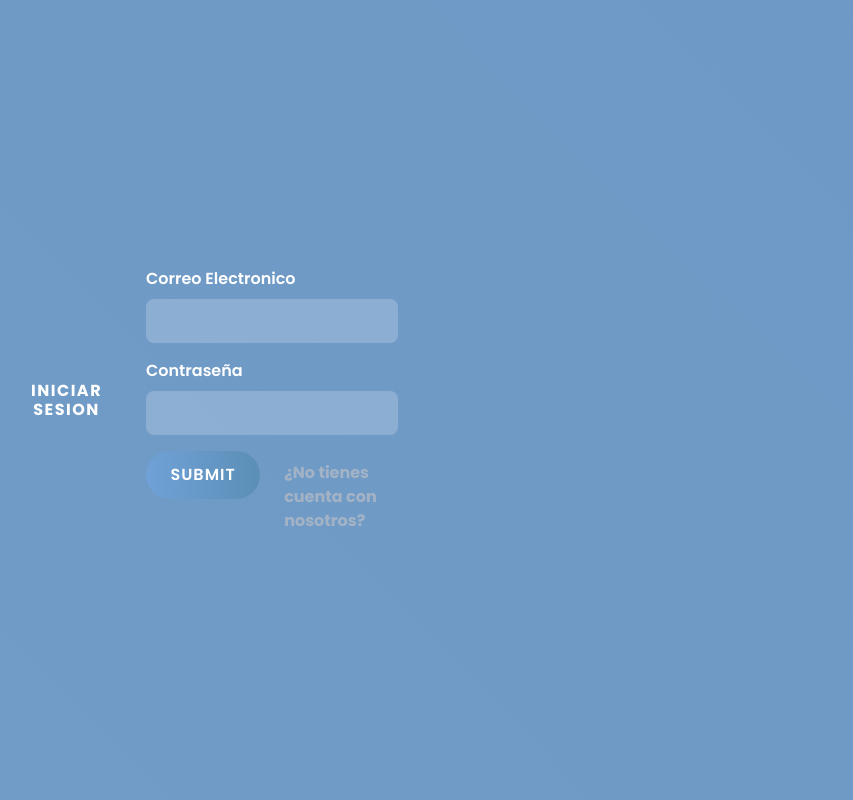
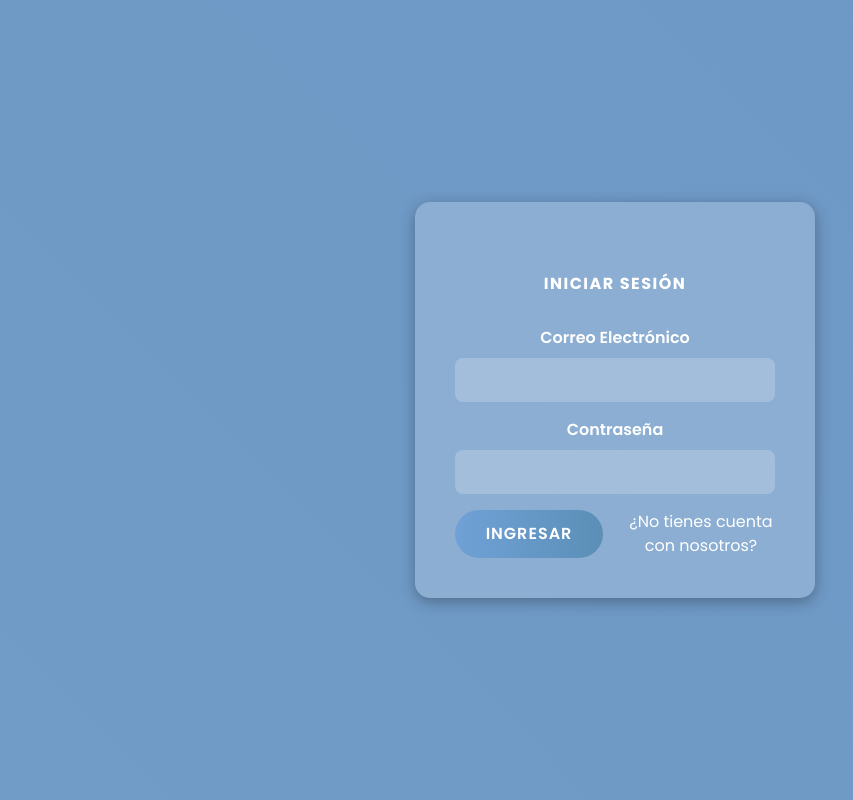
Before and after one commit to MelissaFloresA/LACUPONERA, a PHP site: page /LACUPONERA/Login in a window 1320 px wide. Shown: the whole page, without its empty margins (45-898 px from the left). Run offline with PHP 8.4, Linux system fonts and the light colour scheme.

Commit message:
Encriptacion, style de login, registro y token

```diff
--- a/Controllers/Clientes/ProcesarloginController.php
+++ b/Controllers/Clientes/ProcesarloginController.php
@@ -24,7 +24,7 @@ if ($_SERVER["REQUEST_METHOD"] == "POST") {
         $user = $clienteModel->obtenerClientePorCorreo($username);
 
         if ($user) {
-            if ($password === $user[0]["Contrasena"]) {
+            if (hash('sha256',$password) === $user[0]["Contrasena"]) {
                 if ($user[0]["Estado"] == 0) {
                     // Login exitoso
                     $_SESSION["usuario"] = $username;
--- a/Models/Clientes/ClienteModel.php
+++ b/Models/Clientes/ClienteModel.php
@@ -45,7 +45,7 @@ class ClienteModel extends Model {
 
             // consulta SQL para insertar el cliente
             $sql = "INSERT INTO cliente (Nombre, Apellido, Dui, Telefono, Direccion, Correo, Contrasena, Token, Estado)
-                    VALUES (:nombre, :apellido, :dui, :telefono, :direccion, :correo, :contrasena, :token, :estado)";
+                    VALUES (:nombre, :apellido, :dui, :telefono, :direccion, :correo, SHA2(:contrasena,256), :token, :estado)";
             var_dump($datos);
 
             $stmt = $this->conn->prepare($sql);
--- a/Style/loginstyle.css
+++ b/Style/loginstyle.css
@@ -9,6 +9,7 @@ body {
     background: linear-gradient(45deg, #5c8dbc, #6fa3d1);
     font-family: 'Poppins', sans-serif;
     animation: gradientAnimation 6s infinite alternate;
+    margin: 0;
 }
 
 @keyframes gradientAnimation {
@@ -16,8 +17,21 @@ body {
     100% { background: linear-gradient(45deg, #709cc7, #6e97c5); }
 }
 
-.container:hover {
-    transform: scale(1.05);
+.container {
+    background: rgba(255, 255, 255, 0.2);
+    padding: 40px;
+    border-radius: 15px;
+    text-align: center;
+    color: white;
+    box-shadow: 0px 4px 15px rgba(0, 0, 0, 0.3);
+    width: 400px;
+    animation: fadeInUp 1s ease-in-out;
+}
+
+.image-container {
+    display: flex;
+    justify-content: center;
+    margin-bottom: 20px;
 }
 
 h2 {
@@ -73,31 +87,7 @@ h2 {
     transform: scale(1.05);
 }
 
-a {
-    color: #a3b3c5;
-    font-weight: bold;
-    display: block;
-    margin-top: 10px;
-    transition: all 0.3s;
-}
-
-a:hover {
-    text-decoration: underline;
-    transform: scale(1.05);
-}
-
-.alert {
-    margin-top: 15px;
-    text-align: center;
-    font-weight: bold;
-    padding: 12px;
-    border-radius: 10px;
-    background-color: rgba(255, 0, 0, 0.7);
-    color: white;
-    box-shadow: 0px 4px 10px rgba(0, 0, 0, 0.2);
-    animation: fadeInUp 1s ease-in-out;
-}
-
+/* Animaciones */
 @keyframes fadeInDown {
     from { opacity: 0; transform: translateY(-20px); }
     to { opacity: 1; transform: translateY(0); }
--- a/Views/Clientes/Login.php
+++ b/Views/Clientes/Login.php
@@ -11,33 +11,32 @@ session_start();
   <link href="https://cdn.jsdelivr.net/npm/bootstrap@5.3.3/dist/css/bootstrap.min.css" rel="stylesheet"
     integrity="sha384-QWTKZyjpPEjISv5WaRU9OFeRpok6YctnYmDr5pNlyT2bRjXh0JMhjY6hW+ALEwIH" crossorigin="anonymous">
     <base href="/LACUPONERA/Views/ofertas"> <link rel="stylesheet" href="../Style/loginstyle.css">
+</head>
+<body>
 
-  </head>
+<div class="container">
+   <h2 class="m-3 p-3 text-center">Iniciar Sesión</h2>
 
-<body class="container">
-
-  <h2 class="m-3 p-3 text-center">Iniciar Sesion</h2>
     <form action="/LACUPONERA/controllers/Clientes/ProcesarloginController.php" method="POST">
         <div class="mb-3">
-      <label for="exampleInputEmail1" class="form-label">Correo Electronico</label>
-      <input type="email" class="form-control" id="username" name="username" aria-describedby="emailHelp">
+            <label for="username" class="form-label">Correo Electrónico</label>
+            <input type="email" class="form-control" id="username" name="username">
         </div>
         <div class="mb-3">
-      <label for="exampleInputPassword1" class="form-label">Contraseña</label>
+            <label for="password" class="form-label">Contraseña</label>
             <input type="password" class="form-control" id="password" name="password">
         </div>
         <div class="row">
             <div class="col">
-        <button type="submit" class="btn btn-primary">Submit</button>
+                <button type="submit" class="btn btn-primary">Ingresar</button>
             </div>
             <div class="col">
                 <a href="/LACUPONERA/registro">¿No tienes cuenta con nosotros?</a>
             </div>
         </div>
+    </form>
 
-  </form>
-  <!--Mensajes-->
-  <div class="container">
+    <!-- Mensajes de error -->
     <?php if (isset($_SESSION['login_error'])): ?>
         <div class="alert alert-danger alert-dismissible fade show">
             <?php echo htmlspecialchars($_SESSION['login_error']); ?>
@@ -45,11 +44,9 @@ session_start();
         </div>
         <?php unset($_SESSION['login_error']); ?>
     <?php endif; ?>
-
 </div>
 
+<script src="https://cdn.jsdelivr.net/npm/bootstrap@5.3.3/dist/js/bootstrap.bundle.min.js"></script>
+
 </body>
-<script src="https://cdn.jsdelivr.net/npm/bootstrap@5.3.3/dist/js/bootstrap.bundle.min.js"
-  integrity="sha384-YvpcrYf0tY3lHB60NNkmXc5s9fDVZLESaAA55NDzOxhy9GkcIdslK1eN7N6jIeHz" crossorigin="anonymous"></script>
-
 </html>
```
Also changed, not shown: Style/registrostyle.css (+4 -8 lines), Views/Clientes/Registro_cliente.php (+2 -9 lines). Lines whose indentation alone changed are shown as unchanged.
